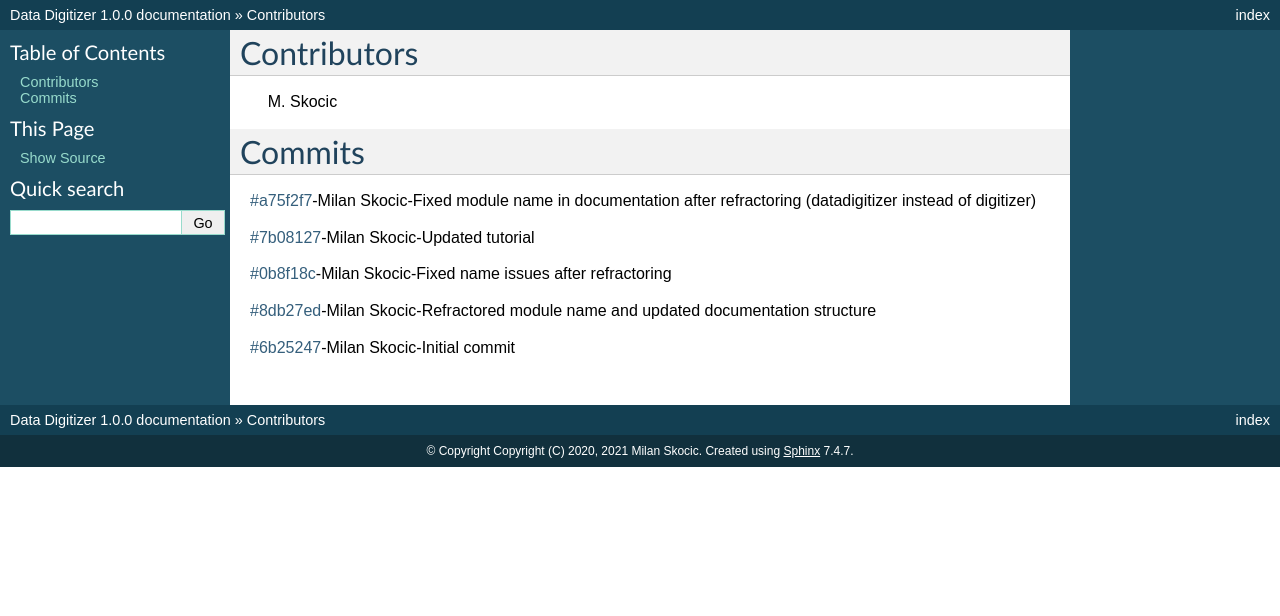
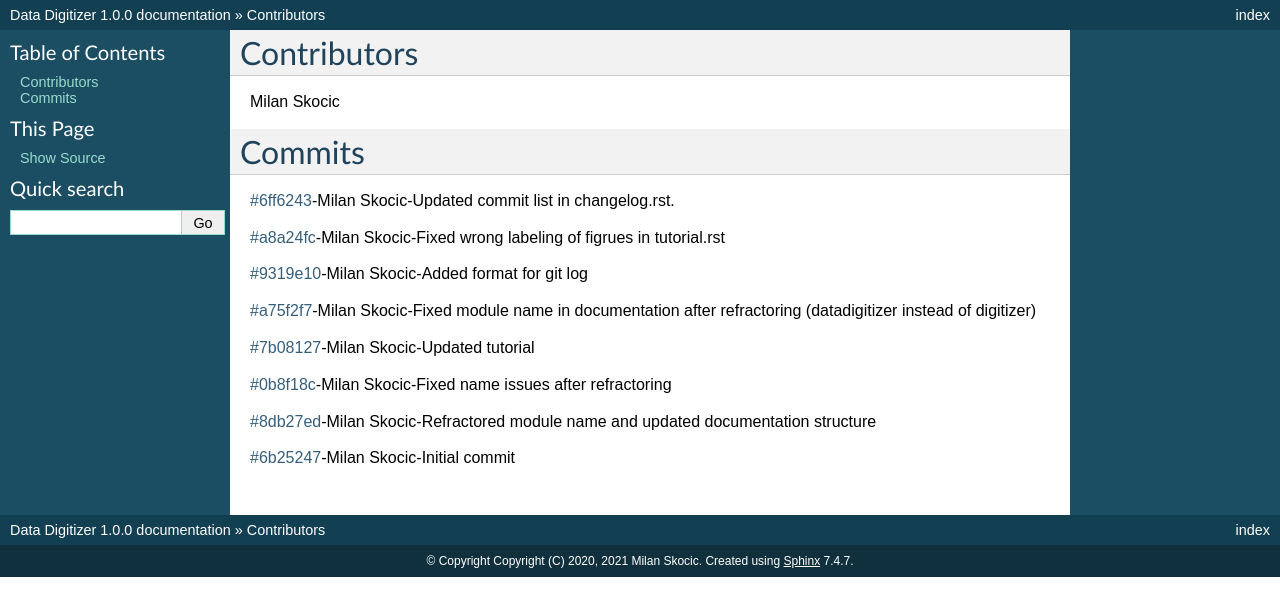
Before and after one commit to MilanSkocic/pydatadigitizer, a Sphinx documentation site: the page built from docs/source/releases/1.0.0-changelog.rst, in a window 1280 px wide. Shown: the top 616 px of the page. Built offline with Sphinx 7.4.7, drawn with Linux system fonts in a browser that asks for light colours; formulas are drawn with MathJax 3.

Commit message:
Updated commits for 1.0.0-changelog.rst.

```diff
--- a/docs/source/releases/1.0.0-changelog.rst
+++ b/docs/source/releases/1.0.0-changelog.rst
@@ -1,18 +1,24 @@
 Contributors
 ================
 
-M. Skocic
+Milan Skocic
 
 
 Commits
 ==============
 
-`#a75f2f7 <https://github.com/MilanSkocic/commit/a75f2f70ead06e2b5e6482e0253f6743042465a0>`_-Milan Skocic-Fixed module name in documentation after refractoring (datadigitizer instead of digitizer)
+`#6ff6243 <https://github.com/MilanSkocic/datadigitizer/commit/6ff6243c70ddfd10c7660af1ad250c5eebd85f90>`_-Milan Skocic-Updated commit list in changelog.rst.
 
-`#7b08127 <https://github.com/MilanSkocic/commit/7b08127fd352e028624ed6465fd717a3c75195f6>`_-Milan Skocic-Updated tutorial
+`#a8a24fc <https://github.com/MilanSkocic/datadigitizer/commit/a8a24fc5e3e0003937994c603103f5bd89e559af>`_-Milan Skocic-Fixed wrong labeling of figrues in tutorial.rst
 
-`#0b8f18c <https://github.com/MilanSkocic/commit/0b8f18c31d3357f88e554546f2c6493c985c940a>`_-Milan Skocic-Fixed name issues after refractoring
+`#9319e10 <https://github.com/MilanSkocic/datadigitizer/commit/9319e10a722bc9298d9ee34101fd9e9f36283267>`_-Milan Skocic-Added format for git log
 
-`#8db27ed <https://github.com/MilanSkocic/commit/8db27ed4de16ed916b9d516bf066a36f3deb3d37>`_-Milan Skocic-Refractored module name and updated documentation structure
+`#a75f2f7 <https://github.com/MilanSkocic/datadigitizer/commit/a75f2f70ead06e2b5e6482e0253f6743042465a0>`_-Milan Skocic-Fixed module name in documentation after refractoring (datadigitizer instead of digitizer)
 
-`#6b25247 <https://github.com/MilanSkocic/commit/6b25247ca2eb076b9dd71ba069a69dbf36628a1e>`_-Milan Skocic-Initial commit
+`#7b08127 <https://github.com/MilanSkocic/datadigitizer/commit/7b08127fd352e028624ed6465fd717a3c75195f6>`_-Milan Skocic-Updated tutorial
+
+`#0b8f18c <https://github.com/MilanSkocic/datadigitizer/commit/0b8f18c31d3357f88e554546f2c6493c985c940a>`_-Milan Skocic-Fixed name issues after refractoring
+
+`#8db27ed <https://github.com/MilanSkocic/datadigitizer/commit/8db27ed4de16ed916b9d516bf066a36f3deb3d37>`_-Milan Skocic-Refractored module name and updated documentation structure
+
+`#6b25247 <https://github.com/MilanSkocic/datadigitizer/commit/6b25247ca2eb076b9dd71ba069a69dbf36628a1e>`_-Milan Skocic-Initial commit
```
